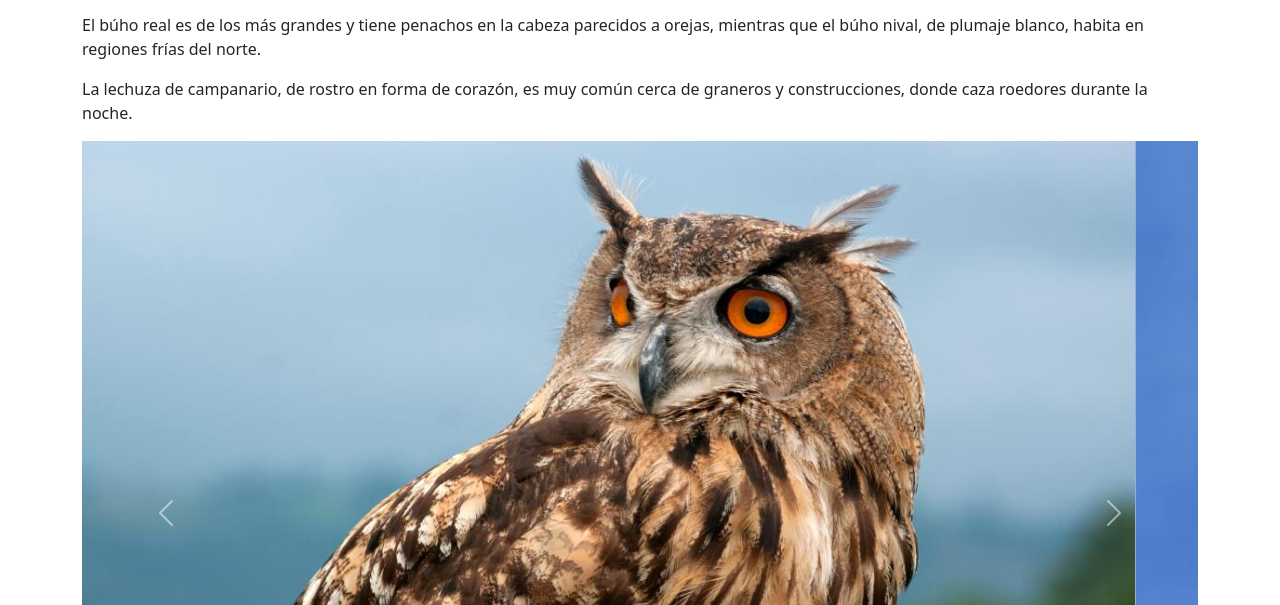
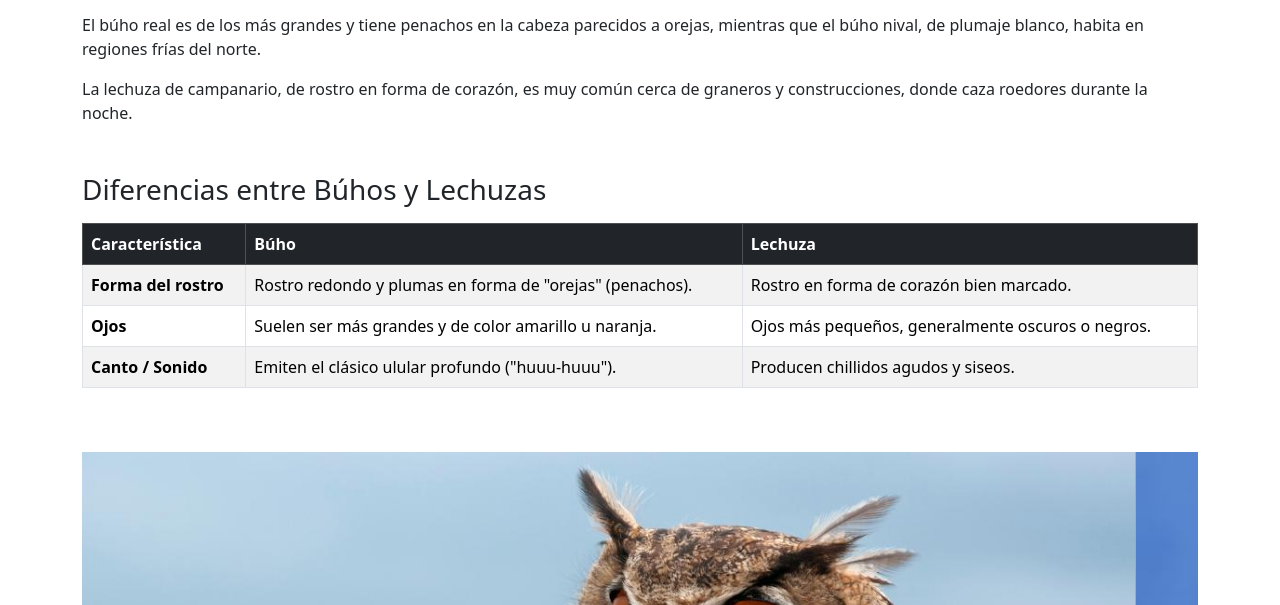
Before and after one commit to kloudenn29/Laboratorio-6, a plain HTML site: page pagina2.html in a window 1280 px wide. Shown: the part 195-800 px from the top of the page. Drawn offline with Linux system fonts and the light colour scheme.

Commit message:
Agregue una tabla comparativa a la pagina 2 y mi txt

```diff
--- a/pagina2.html
+++ b/pagina2.html
@@ -26,6 +26,39 @@
   <p>Existen más de 200 especies de búhos y lechuzas en el mundo, con tamaños que van desde unos pocos centímetros hasta más de medio metro de altura.</p>
   <p>El búho real es de los más grandes y tiene penachos en la cabeza parecidos a orejas, mientras que el búho nival, de plumaje blanco, habita en regiones frías del norte.</p>
   <p>La lechuza de campanario, de rostro en forma de corazón, es muy común cerca de graneros y construcciones, donde caza roedores durante la noche.</p>
+
+  <!--Tabla comparativa hecha por ruben-->
+  <div class="my-5">
+    <h3 class="mb-3">Diferencias entre Búhos y Lechuzas</h3>
+    <div class="table-responsive">
+      <table class="table table-bordered table-striped align-middle">
+        <thead class="table-dark">
+          <tr>
+            <th>Característica</th>
+            <th>Búho</th>
+            <th>Lechuza</th>
+          </tr>
+        </thead>
+        <tbody>
+          <tr>
+            <td><strong>Forma del rostro</strong></td>
+            <td>Rostro redondo y plumas en forma de "orejas" (penachos).</td>
+            <td>Rostro en forma de corazón bien marcado.</td>
+          </tr>
+          <tr>
+            <td><strong>Ojos</strong></td>
+            <td>Suelen ser más grandes y de color amarillo u naranja.</td>
+            <td>Ojos más pequeños, generalmente oscuros o negros.</td>
+          </tr>
+          <tr>
+            <td><strong>Canto / Sonido</strong></td>
+            <td>Emiten el clásico ulular profundo ("huuu-huuu").</td>
+            <td>Producen chillidos agudos y siseos.</td>
+          </tr>
+        </tbody>
+      </table>
+    </div>
+  </div>
   <div id="car" class="carousel slide mb-4" data-bs-ride="carousel">
     <div class="carousel-inner">
       <div class="carousel-item active"><img src="img/p2a.jpg" class="d-block w-100" alt="Búho real"><div class="carousel-caption"><h5 class="bg-dark bg-opacity-75 rounded d-inline-block px-3 py-1">Búho real</h5></div></div>
```
Also changed, not shown: 2149174.txt (added).
